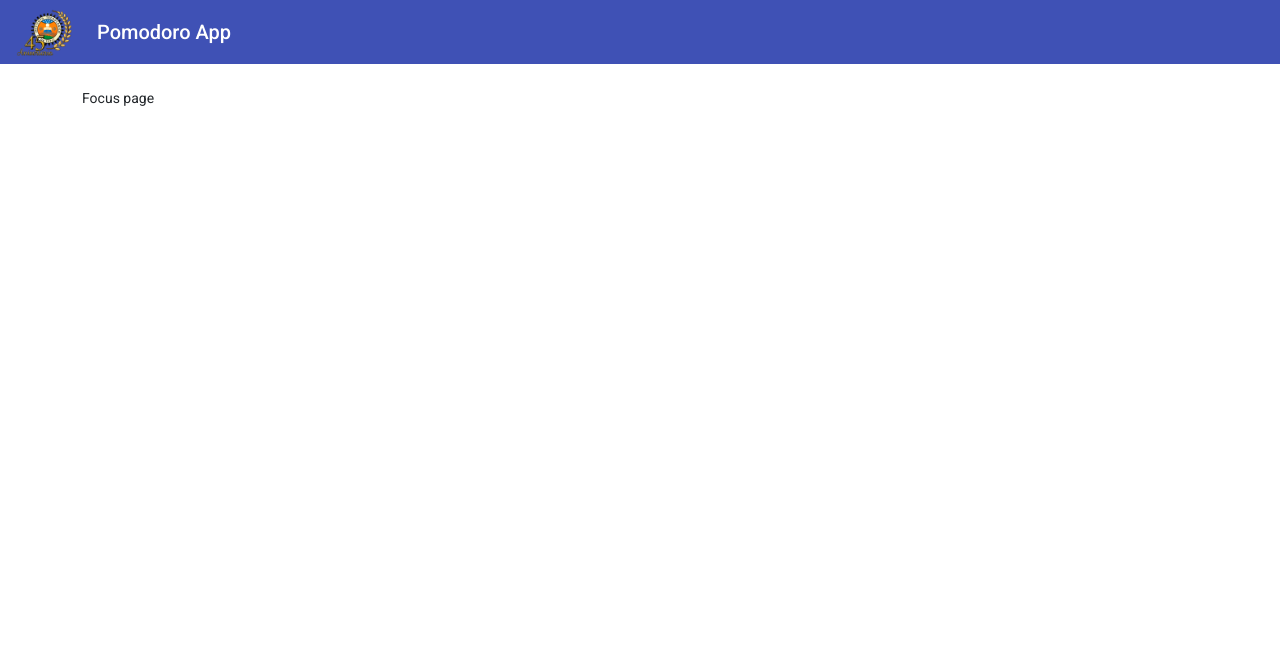
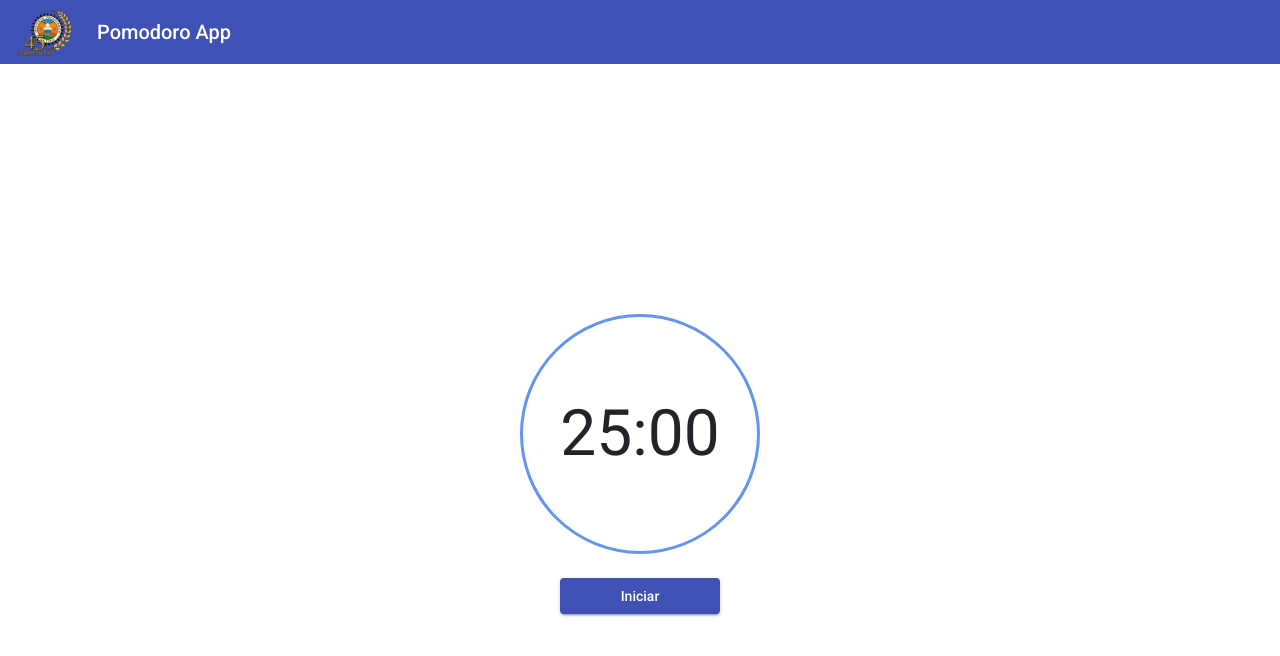
Before and after one commit to GregVaz/pomodoro-web, an Angular app: page / in a window 1280 px wide. Shown: the top 656 px of the page. Built offline with nearby package versions, Linux system fonts and the light colour scheme.

Commit message:
Add a funciontal start stop timer

```diff
--- a/src/app/pages/focus-page/focus-page.component.css
+++ b/src/app/pages/focus-page/focus-page.component.css
@@ -0,0 +1,23 @@
+.focus-body {
+  width: 100vw;
+  height: 100vh;
+  display: flex;
+  flex-direction: column;
+  justify-content: center;
+  align-items: center;
+}
+
+.timer {
+  width: 15rem;
+  height: 15rem;
+  border-radius: 50%;
+  border: 3px solid cornflowerblue;
+  display: flex;
+  align-items: center;
+  justify-content: center;
+  font-size: 4rem;
+}
+
+.timer > p {
+  margin: 0;
+}
--- a/src/app/pages/focus-page/focus-page.component.html
+++ b/src/app/pages/focus-page/focus-page.component.html
@@ -1,3 +1,8 @@
-<div class="container mt-4">
-  <p>Focus page</p>
+<div class="focus-body">
+  <div class="timer">
+    <p>{{minutes}}:{{seconds}}</p>
+  </div>
+  <div class="w-50 mt-4 d-flex justify-content-center">
+    <button mat-raised-button [color]="started ? 'warn' : 'primary'" class="mx-1 w-25" (click)="startTimer()">{{started ? 'Detener' : 'Iniciar'}}</button>
+  </div>
 </div>
--- a/src/app/pages/focus-page/focus-page.component.ts
+++ b/src/app/pages/focus-page/focus-page.component.ts
@@ -6,10 +6,39 @@ import { Component, OnInit } from '@angular/core';
   styleUrls: ['./focus-page.component.css']
 })
 export class FocusPageComponent implements OnInit {
+  public timer: number;
+  public started: boolean;
+  private countInterval: any;
+  public minutes: string;
+  public seconds: string;
 
-  constructor() { }
+  constructor() {
+    this.timer = 1500;
+    this.started = false;
+    this.minutes = '25';
+    this.seconds = '00';
+    this.countInterval = null;
+  }
 
   ngOnInit(): void {
   }
 
+  startTimer() {
+    if (!this.started) {
+      this.started = !this.started;
+      this.countInterval = setInterval(this._controls, 1000);
+    } else {
+      this.started = !this.started;
+      clearInterval(this.countInterval);
+    }
+  }
+
+  private _controls = () => {
+    this.timer = this.timer - 1;
+    let minute = Math.floor(this.timer / 60);
+    let second = Math.floor(this.timer % 60);
+    this.minutes = minute.toLocaleString('en-US', {minimumIntegerDigits: 2, useGrouping:false});
+    this.seconds = second.toLocaleString('en-US', {minimumIntegerDigits: 2, useGrouping:false});
+  }
+
 }
```
